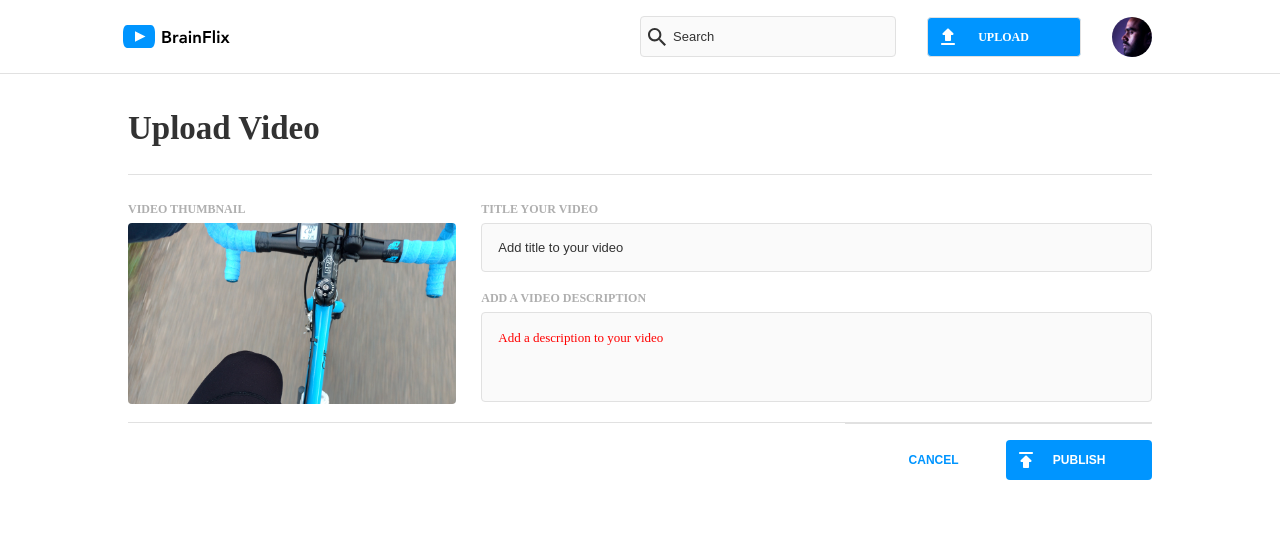
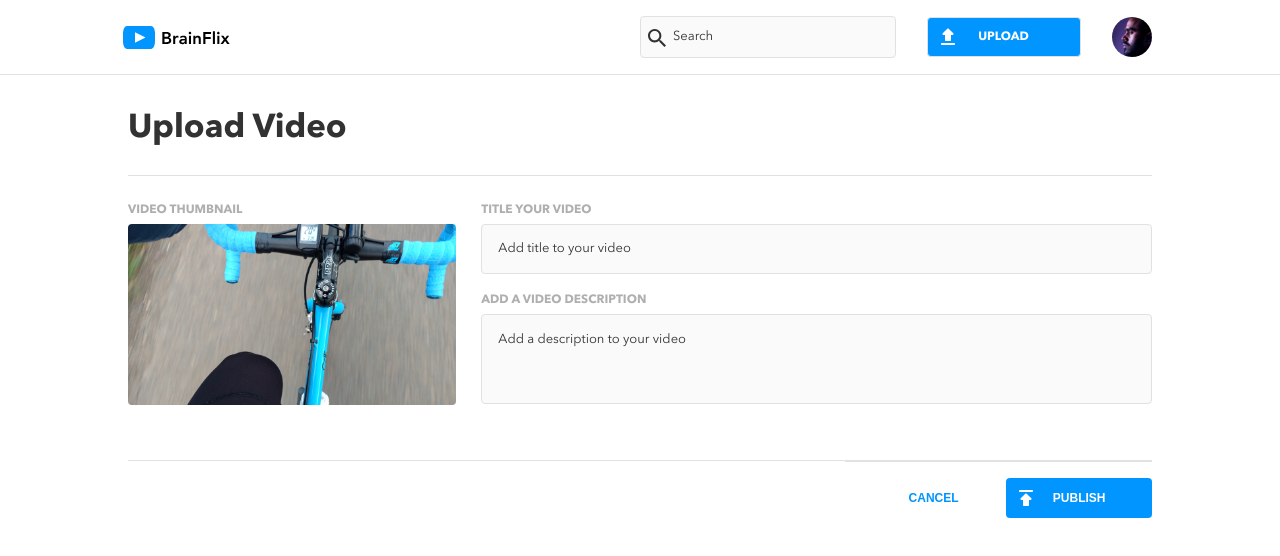
Before and after one commit to hnslyswhy/brainflix, a React (Create React App) app in the folder client/: page /upload in a window 1280 px wide. Shown: the top 556 px of the page. Built offline with nearby package versions, Linux system fonts and the light colour scheme.

Commit message:
fix placeholder styles

```diff
--- a/client/src/components/CommentForm/CommentForm.js
+++ b/client/src/components/CommentForm/CommentForm.js
@@ -17,7 +17,7 @@ function CommentForm({ video, setVideos }) {
         <label className="comment-form__label" htmlFor="comment">
           JOIN THE CONVERSATION
         </label>
-        <input
+        <textarea
           className="comment-form__input"
           id="comment"
           type="text"
--- a/client/src/components/CommentForm/CommentForm.scss
+++ b/client/src/components/CommentForm/CommentForm.scss
@@ -6,7 +6,7 @@
   width: 100%;
 
   @include mixin.tablet {
-    @include mixin.flexbox(row, space-between, flex-end);
+    @include mixin.flexbox(row, space-between, flex-start);
   }
 
   @include mixin.desktop {
@@ -59,6 +59,7 @@
 
     @include mixin.tablet {
       width: 25%;
+      margin-top: variables.$pm-base * 6;
     }
 
     @include mixin.desktop {
--- a/client/src/pages/Main/Main.js
+++ b/client/src/pages/Main/Main.js
@@ -19,6 +19,7 @@ class Main extends React.Component {
       playing: false,
       full: false,
       mute: false,
+      durationSeconds: 0,
       duration: "0:00",
       elapse: "0:00",
       currentTime: "0",
@@ -53,6 +54,7 @@ class Main extends React.Component {
 
   handleMetaData = () => {
     this.setState({
+      durationSeconds: this.videoRef.current.duration,
       duration: getVideoTime(this.videoRef.current.duration),
       elapse: getVideoTime(this.videoRef.current.currentTime),
       currentTime: this.videoRef.current.currentTime,
@@ -66,6 +68,12 @@ class Main extends React.Component {
       currentTime: this.videoRef.current.currentTime,
     });
     console.log(this.videoRef.current.currentTime);
+  };
+
+  handleSeek = (event) => {
+    let seekTime = parseInt(event.target.value);
+    this.setState({ currentTime: seekTime });
+    this.videoRef.current.currentTime = seekTime;
   };
 
   handleTogglePlayBtn = () => {
@@ -157,9 +165,10 @@ class Main extends React.Component {
                     id="seek"
                     value={Math.floor(this.state.currentTime)}
                     min="0"
-                    max={this.state.duration}
+                    max={this.state.durationSeconds}
                     type="range"
-                    step=""
+                    step="1"
+                    onChange={this.handleSeek}
                   ></input>
                   <div className="time">
                     <time id="time-elapsed">{this.state.elapse}</time>
--- a/client/src/pages/Upload/Upload.js
+++ b/client/src/pages/Upload/Upload.js
@@ -36,10 +36,11 @@ const Upload = (props) => {
       <form className="form" onSubmit={handleSubmit}>
         <div className="form__box">
           <div className="form__video">
-            <label htmlFor="file">VIDEO THUMBNAIL</label>
-            <div className="form__file">
-              <input id="file" type="file" name="file"></input>
-            </div>
+            <label htmlFor="file">
+              VIDEO THUMBNAIL
+              <div className="form__file"></div>
+            </label>
+            <input id="file" type="file" name="file"></input>
           </div>
 
           <div className="form__entries">
--- a/client/src/pages/Upload/Upload.scss
+++ b/client/src/pages/Upload/Upload.scss
@@ -1,5 +1,6 @@
 @use "../../styles/partials/variables";
 @use "../../styles/partials/mixin";
+@use "../../styles/partials/global";
 
 .upload {
   padding: variables.$pm-base * 4;
@@ -72,12 +73,11 @@
         min-height: 11.3rem;
         max-height: 20rem;
       }
-
-      & #file {
-        visibility: hidden;
-        width: 100%;
-        height: 100%;
-      }
+    }
+    #file {
+      visibility: hidden;
+      width: 100%;
+      height: 100%;
     }
 
     &__entries {
@@ -111,11 +111,6 @@
     & #title {
       width: 100%;
       margin-top: variables.$pm-base;
-      /*       &::placeholder {
-        @include mixin.mobil-body-copy;
-        font-family: "Avenir", serif;
-        color: variables.$primary-black;
-      } */
     }
 
     & #description {
@@ -125,12 +120,6 @@
       min-height: 4rem;
       resize: none;
       margin-top: variables.$pm-base;
-
-      &::-webkit-input-placeholder {
-        @include mixin.mobil-body-copy;
-        font-family: "Avenir", serif;
-        color: red;
-      }
 
       @include mixin.tablet {
         height: 10vw;
--- a/client/src/styles/partials/_global.scss
+++ b/client/src/styles/partials/_global.scss
@@ -1,5 +1,6 @@
 @use "./variables";
 @use "./mixin";
+@use "./typography";
 
 * {
   margin: 0;
@@ -39,6 +40,7 @@ label {
 input,
 textarea {
   border-radius: 4px;
+  font-family: inherit;
   border: 1px solid variables.$secondary-mercury;
   background-color: variables.$secondary-alabaster;
   min-width: 15rem;
@@ -52,6 +54,7 @@ textarea {
   }
 
   &::placeholder {
+    font-family: inherit;
     @include mixin.mobil-body-copy;
     color: variables.$primary-black;
   }
```
